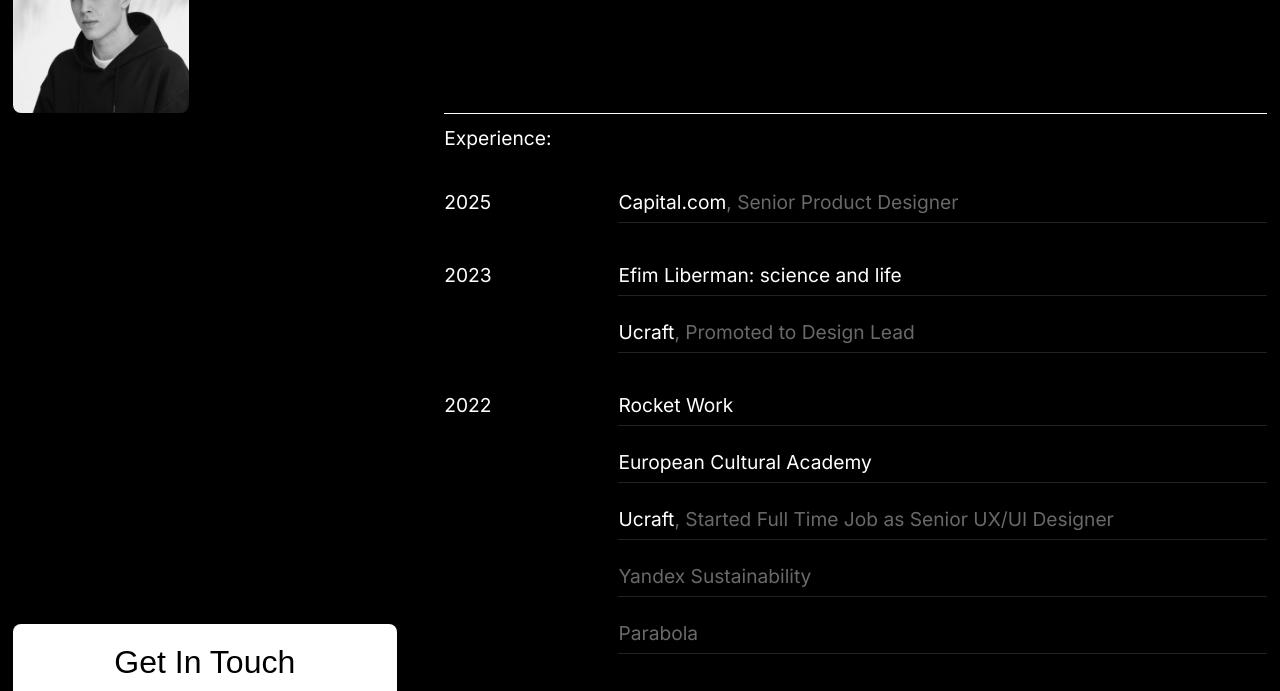
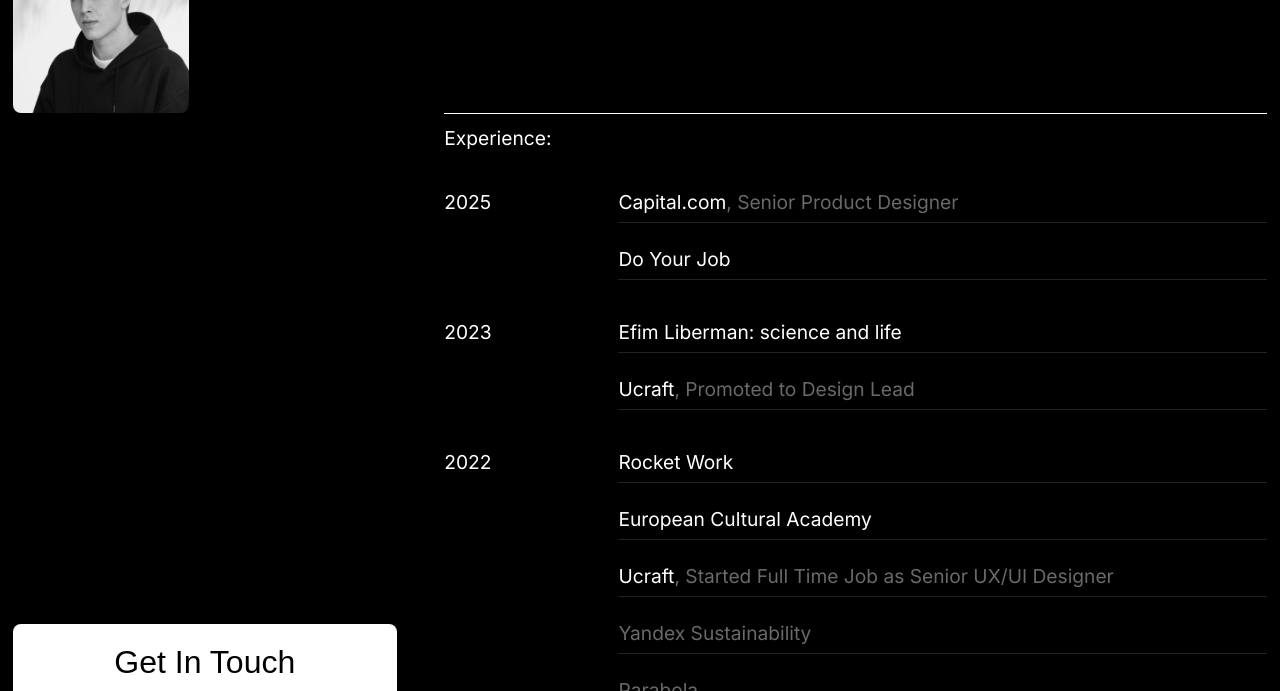
Before and after one commit to lyubim/lyubim.github.io, a plain HTML site: page index.html in a window 1280 px wide. Shown: the part 83-774 px from the top of the page. Drawn offline with Linux system fonts and the light colour scheme.

Commit message:
Add Do Your Job agency to 2025 experience
Co-Authored-By: Claude Fable 5.2 <noreply@anthropic.com>
Claude-Session: https://claude.ai/code/session_01V5mvFtrL4545mMTSzroEJ6

```diff
--- a/index.html
+++ b/index.html
@@ -322,6 +322,7 @@
             <h3>2025</h3>
             <ul>
                 <li><a href="https://capital.com">Capital.com</a>, Senior&nbsp;Product Designer</li>
+                <li><a href="https://doyourjob.agency">Do Your Job</a></li>
             </ul>
 
             <h3>2023</h3>
```
